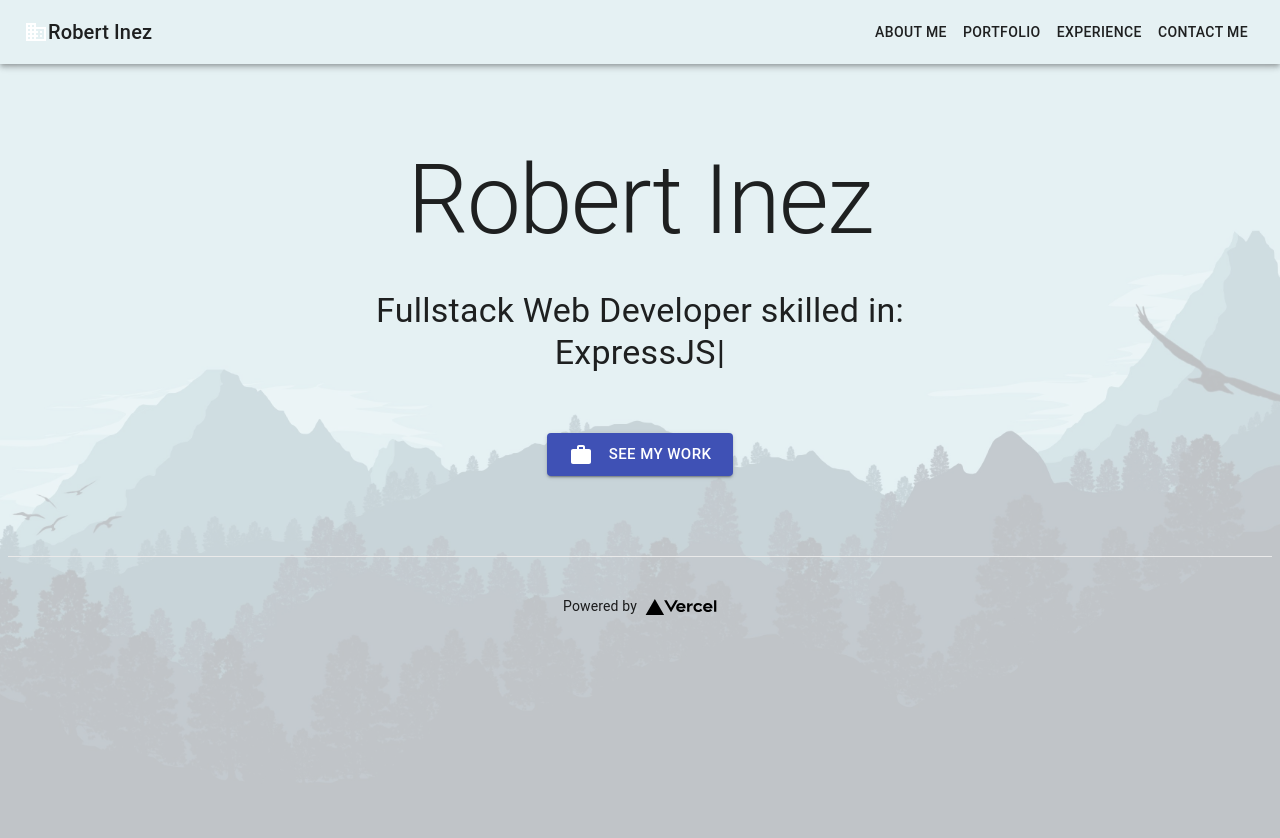
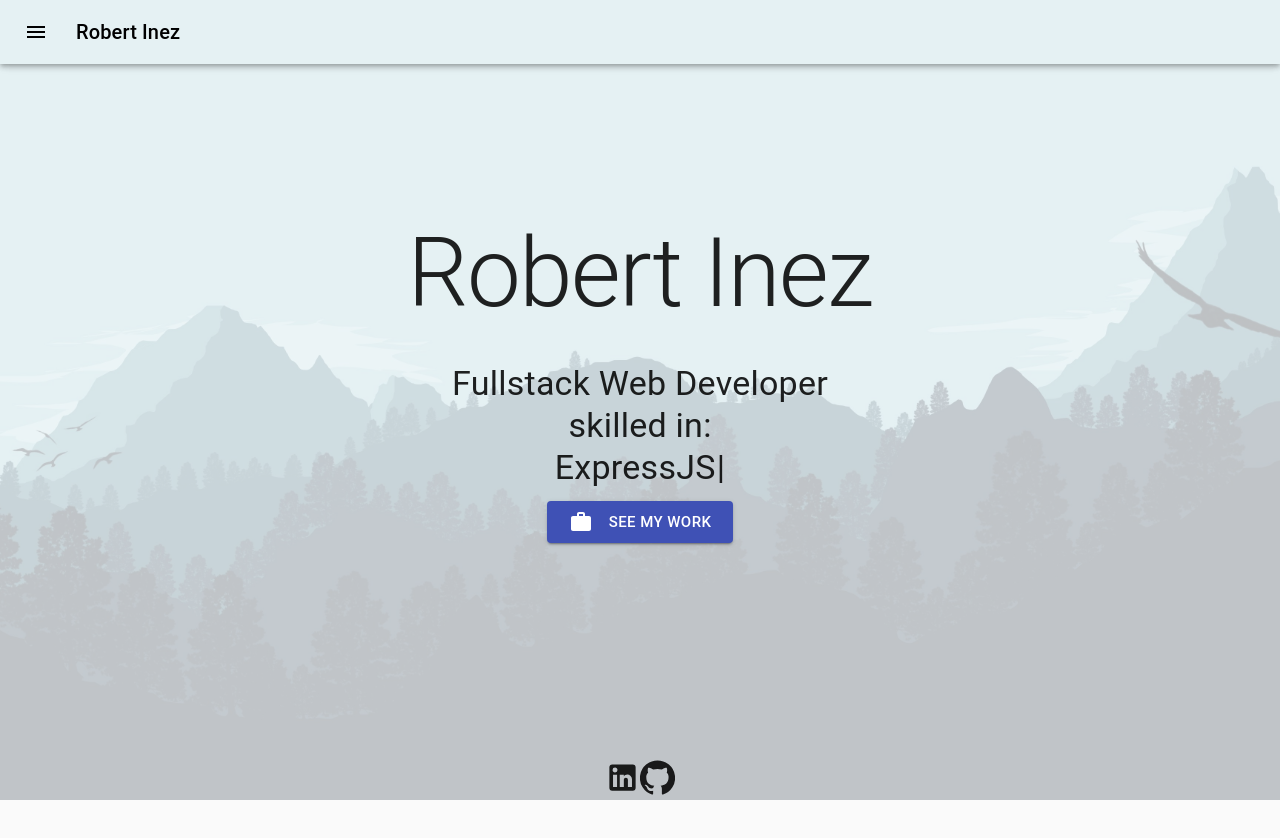
Before and after one commit to Rinez71/portfolio-mk2, a Next.js app in the folder frontend/: page / in a window 1280 px wide. Shown: the top 838 px of the page. After the commit the page ends 800 px from the top, so only its background shows below. Built offline with nearby package versions, Linux system fonts and the light colour scheme; a web font is replaced by a local one.

Commit message:
moved footer to new component, added drawer

```diff
--- /dev/null
+++ b/frontend/components/Footer/Footer.tsx
@@ -0,0 +1,25 @@
+import LinkedInIcon from '@material-ui/icons/LinkedIn';
+import GitHubIcon from '@material-ui/icons/GitHub';
+
+export const Footer = () => {
+  return(
+    <>
+    <footer>
+    <a
+      href='https://vercel.com?utm_source=create-next-app&utm_medium=default-template&utm_campaign=create-next-app'
+      target='_blank'
+      rel='noopener noreferrer'
+    >
+      <LinkedInIcon fontSize='large'/>
+    </a>
+    <a
+      href='https://vercel.com?utm_source=create-next-app&utm_medium=default-template&utm_campaign=create-next-app'
+      target='_blank'
+      rel='noopener noreferrer'
+    >
+      <GitHubIcon fontSize='large'/>
+    </a>
+  </footer>
+    </>
+  )
+  }
--- a/frontend/components/Navbar.tsx
+++ /dev/null
@@ -1,29 +0,0 @@
-import styles from '../styles/Nav.module.css';
-import { AppBar, Toolbar, Typography, Button } from '@material-ui/core';
-
-import { Business } from '@material-ui/icons';
-
-export const Navbar = () => {
-  return (
-    <>
-      <AppBar position='relative' className={styles.navbar}>
-        <Toolbar>
-          <Business />
-          <Typography
-            className={styles.navtitle}
-            variant='h6'
-            color='textPrimary'
-          >
-            Robert Inez
-          </Typography>
-          <div className={styles.navlinks}>
-            <Button>About Me</Button>
-            <Button>Portfolio</Button>
-            <Button>Experience</Button>
-            <Button>Contact Me</Button>
-          </div>
-        </Toolbar>
-      </AppBar>
-    </>
-  );
-};
--- /dev/null
+++ b/frontend/components/Navigation/Navbar.tsx
@@ -0,0 +1,192 @@
+import React from 'react';
+import styles from '../styles/Nav.module.css';
+import Image from 'next/image';
+import clsx from 'clsx';
+import {
+  AppBar,
+  Toolbar,
+  Typography,
+  Button,
+  Drawer,
+  CssBaseline,
+  IconButton,
+  Divider,
+  List,
+  ListItem,
+  ListItemIcon,
+  ListItemText,
+} from '@material-ui/core';
+import {
+  makeStyles,
+  useTheme,
+  Theme,
+  createStyles,
+} from '@material-ui/core/styles';
+import MenuIcon from '@material-ui/icons/Menu';
+import ChevronLeftIcon from '@material-ui/icons/ChevronLeft';
+import ChevronRightIcon from '@material-ui/icons/ChevronRight';
+import InboxIcon from '@material-ui/icons/MoveToInbox';
+import MailIcon from '@material-ui/icons/Mail';
+
+import Logo from '../public/images/Logo.png';
+
+const drawerWidth = 240;
+
+const useStyles = makeStyles((theme: Theme) =>
+  createStyles({
+    root: {
+      display: 'flex',
+    },
+    appBar: {
+      transition: theme.transitions.create(['margin', 'width'], {
+        easing: theme.transitions.easing.sharp,
+        duration: theme.transitions.duration.leavingScreen,
+      }),
+      background: '#e5f1f3',
+      color: '#000'
+    },
+    appBarShift: {
+      width: `calc(100% - ${drawerWidth}px)`,
+      marginLeft: drawerWidth,
+      transition: theme.transitions.create(['margin', 'width'], {
+        easing: theme.transitions.easing.easeOut,
+        duration: theme.transitions.duration.enteringScreen,
+      }),
+    },
+    menuButton: {
+      marginRight: theme.spacing(2),
+    },
+    hide: {
+      display: 'none',
+    },
+    drawer: {
+      width: drawerWidth,
+      flexShrink: 0,
+    },
+    drawerPaper: {
+      width: drawerWidth,
+    },
+    drawerHeader: {
+      display: 'flex',
+      alignItems: 'center',
+      padding: theme.spacing(0, 1),
+      // necessary for content to be below app bar
+      ...theme.mixins.toolbar,
+      justifyContent: 'flex-end',
+    },
+    content: {
+      flexGrow: 1,
+      padding: theme.spacing(3),
+      transition: theme.transitions.create('margin', {
+        easing: theme.transitions.easing.sharp,
+        duration: theme.transitions.duration.leavingScreen,
+      }),
+      marginLeft: -drawerWidth,
+    },
+    contentShift: {
+      transition: theme.transitions.create('margin', {
+        easing: theme.transitions.easing.easeOut,
+        duration: theme.transitions.duration.enteringScreen,
+      }),
+      marginLeft: 0,
+    },
+  })
+);
+
+export const Navbar = () => {
+  const classes = useStyles();
+  const theme = useTheme();
+  const [open, setOpen] = React.useState(false);
+
+  const handleDrawerOpen = () => {
+    setOpen(true);
+  };
+
+  const handleDrawerClose = () => {
+    setOpen(false);
+  };
+  return (
+    <>
+      {/* <AppBar position='relative' className={styles.navbar}>
+        <Toolbar>
+          <Image src={Logo} alt='Logo' width='50' height='50' />
+          <Typography
+            className={styles.navtitle}
+            variant='h6'
+            color='textPrimary'
+          >
+            Robert Inez
+          </Typography>
+        </Toolbar>
+      </AppBar>
+      <Drawer variant='persistent' anchor='left'>
+        <div className={classes.drawer}>
+          <Typography variant='h5'>Robert Inez</Typography>
+        </div>
+      </Drawer> */}
+      <CssBaseline />
+      <AppBar
+        position='fixed'
+        className={clsx(classes.appBar, {
+          [classes.appBarShift]: open,
+        })}
+      >
+        <Toolbar>
+          <IconButton
+            color='inherit'
+            aria-label='open drawer'
+            onClick={handleDrawerOpen}
+            edge='start'
+            className={clsx(classes.menuButton, open && classes.hide)}
+          >
+            <MenuIcon />
+          </IconButton>
+          <Typography variant='h6' noWrap>
+            Robert Inez{' '}
+          </Typography>
+        </Toolbar>
+      </AppBar>
+      <Drawer
+        className={classes.drawer}
+        variant='persistent'
+        anchor='left'
+        open={open}
+        classes={{
+          paper: classes.drawerPaper,
+        }}
+      >
+        <div className={classes.drawerHeader}>
+          <IconButton onClick={handleDrawerClose}>
+            {theme.direction === 'ltr' ? (
+              <ChevronLeftIcon />
+            ) : (
+              <ChevronRightIcon />
+            )}
+          </IconButton>
+        </div>
+        <Divider />
+        <List>
+          {['Inbox', 'Starred', 'Send email', 'Drafts'].map((text, index) => (
+            <ListItem button key={text}>
+              <ListItemIcon>
+                {index % 2 === 0 ? <InboxIcon /> : <MailIcon />}
+              </ListItemIcon>
+              <ListItemText primary={text} />
+            </ListItem>
+          ))}
+        </List>
+        <Divider />
+        <List>
+          {['All mail', 'Trash', 'Spam'].map((text, index) => (
+            <ListItem button key={text}>
+              <ListItemIcon>
+                {index % 2 === 0 ? <InboxIcon /> : <MailIcon />}
+              </ListItemIcon>
+              <ListItemText primary={text} />
+            </ListItem>
+          ))}
+        </List>
+      </Drawer>
+    </>
+  );
+};
--- a/frontend/pages/index.tsx
+++ b/frontend/pages/index.tsx
@@ -2,8 +2,8 @@ import type { NextPage } from 'next';
 import Head from 'next/head';
 import Image from 'next/image';
 import styles from '../styles/Home.module.css';
-import { Navbar } from '../components/Navbar';
-
+import { Navbar } from '../components/Navigation/Navbar';
+import {Footer} from '../components/Footer/Footer'
 import {
   Typography,
   AppBar,
@@ -42,9 +42,9 @@ const Home: NextPage = () => {
             alignItems='center'
             spacing={6}
             md={12}
-            direction='column'
+            direction='row'
           >
-            <Grid item md={6}>
+            <Grid item md={12}>
               <Typography
                 variant='h1'
                 align='center'
@@ -54,43 +54,38 @@ const Home: NextPage = () => {
                 Robert Inez
               </Typography>
               <Typography variant='h4' align='center' gutterBottom>
-                Fullstack Web Developer skilled in: <Typewriter
+                Fullstack Web Developer skilled in:
+                <Typewriter
                   options={{
-                  strings: ['ReactJS', 'ExpressJS', 'MySQL', 'NodeJS', 'and much more!'  ],
+                    strings: [
+                      'ReactJS',
+                      'ExpressJS',
+                      'MySQL',
+                      'NodeJS',
+                      'and much more!',
+                    ],
                     autoStart: true,
                     loop: true,
                   }}
                 />
               </Typography>
-            </Grid>
-            <Grid item md={6}>
-              <Box display='flex' justifyContent='center' alignItems='center'>
+              <Typography>
+                <Box
+                  className={styles.button}
+                  display='flex'
+                  justifyContent='center'
+                  alignItems='center'
+                >
                   <Button variant='contained' size='large' color='primary'>
                     <WorkIcon className={styles.icon} />
                     See my work
                   </Button>
                 </Box>
+              </Typography>
             </Grid>
           </Grid>
         </main>
-
-        <footer className={styles.footer}>
-          <a
-            href='https://vercel.com?utm_source=create-next-app&utm_medium=default-template&utm_campaign=create-next-app'
-            target='_blank'
-            rel='noopener noreferrer'
-          >
-            Powered by{' '}
-            <span className={styles.logo}>
-              <Image
-                src='/vercel.svg'
-                alt='Vercel Logo'
-                width={72}
-                height={16}
-              />
-            </span>
-          </a>
-        </footer>
+        <Footer/>
       </div>
     </>
   );
--- a/frontend/styles/Home.module.css
+++ b/frontend/styles/Home.module.css
@@ -1,6 +1,11 @@
 .container {
   min-height: 100vh;
   padding: 0 0.5rem;
+  display: flex;
+  flex-direction: column;
+  justify-content: center;
+  align-items: center;
+  height: 100vh;
   position: relative;
 }
 
@@ -23,6 +28,10 @@
   flex-direction: column;
   justify-content: center;
   align-items: center;
+}
+
+.box {
+  padding: 1rem 0;
 }
 
 .icon {
--- a/frontend/tsconfig.json
+++ b/frontend/tsconfig.json
@@ -1,6 +1,6 @@
 {
   "compilerOptions": {
-    "target": "es6",
+    "target": "es5",
     "lib": ["dom", "dom.iterable", "esnext"],
     "allowJs": true,
     "skipLibCheck": true,
```
Also changed, not shown: frontend/components/Footer/footerStyles.ts (added, +15 -0 lines), frontend/public/images/Logo.png (added). Lines whose indentation alone changed are shown as unchanged.
